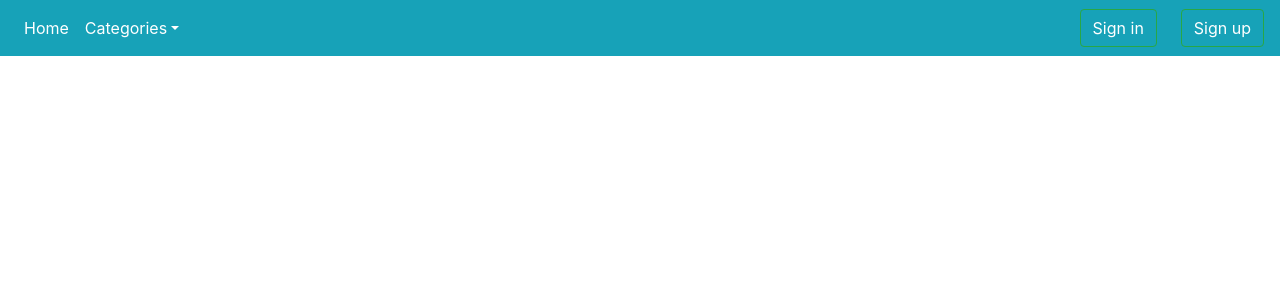
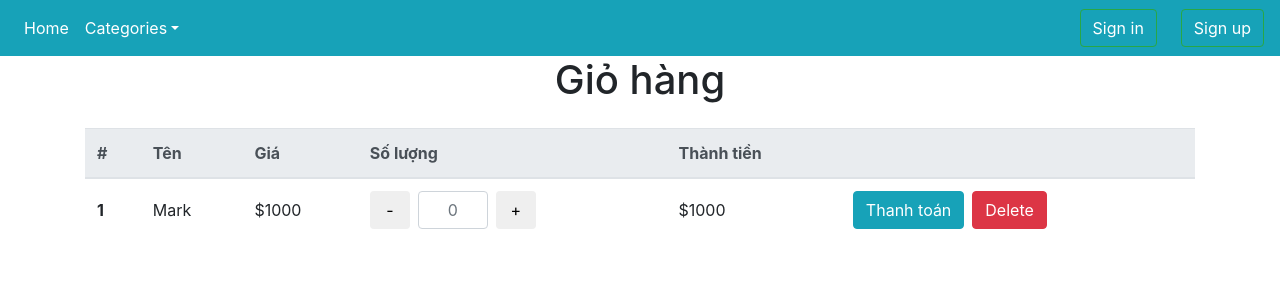
Before and after one commit to oscar-nguyen-goldenowl/manage-cart, a React (Create React App) app: page /oscar/cart in a window 1280 px wide. Shown: the top 300 px of the page. Built offline with nearby package versions, Linux system fonts and the light colour scheme.

Commit message:
add gui cart page

```diff
--- /dev/null
+++ b/src/components/cart/index.js
@@ -0,0 +1,27 @@
+import React, { Component } from 'react';
+
+class Cart extends Component {
+    render() {
+        return (
+            <tr>
+                <th scope="row" style={{verticalAlign: 'middle'}}>1</th>
+                <td style={{verticalAlign: 'middle'}}>Mark</td>
+                <td style={{verticalAlign: 'middle'}}>$1000</td>
+                <td style={{verticalAlign: 'middle'}}>
+                    <div className="form-group d-flex align-items-center" style={{marginBottom: 0}}>
+                        <button className="btn btn-default mr-2" style={{width: 40}}>-</button>
+                        <input className="form-control text-center" type="text" placeholder="0" style={{width: 70, display: 'inline-block'}}/>
+                        <button className="btn btn-default ml-2" style={{width: 40}}>+</button>
+                    </div>
+                </td>
+                <td style={{verticalAlign: 'middle'}}>$1000</td>
+                <td style={{verticalAlign: 'middle'}}>
+                    <button className="btn btn-info">Thanh toán</button>
+                    <button className="btn btn-danger ml-2">Delete</button>
+                </td>
+            </tr>
+        );
+    }
+}
+
+export default Cart;
--- a/src/components/product/index.js
+++ b/src/components/product/index.js
@@ -21,7 +21,7 @@ const Product = (props) => {
                         <button className="btn btn-info mr-2" style={{width: 40}}>-</button>
                         <input className="form-control text-center" type="text" placeholder="0" style={{width: 70, display: 'inline-block'}}/>
                         <button className="btn btn-primary ml-2" style={{width: 40}}>+</button>
-                        <button className="btn btn-warning ml-4">Mua</button>
+                        <NavLink to="/oscar/cart" className="btn btn-warning ml-4">Mua</NavLink>
                     </div>
                 </div>
             </div>
--- a/src/components/productDetail/index.js
+++ b/src/components/productDetail/index.js
@@ -5,6 +5,8 @@ import {
     getProductDetailSuccess,
     getProductDetailError
 } from '../../actions';
+
+import {NavLink} from "react-router-dom";
 
 import "./detail.css";
 
@@ -39,7 +41,7 @@ class ProductDetail extends Component {
                                         <button className="btn btn-info mr-2" style={{width: 40}}>-</button>
                                         <input className="form-control text-center" type="text" placeholder="0" style={{width: 70, display: 'inline-block'}}/>
                                         <button className="btn btn-primary ml-2" style={{width: 40}}>+</button>
-                                        <button className="btn btn-warning ml-4">Mua</button>
+                                        <NavLink to="/oscar/cart" className="btn btn-warning ml-4">Mua</NavLink>
                                     </div>
                                 </div>
                             </div>
--- /dev/null
+++ b/src/containers/Carts.js
@@ -0,0 +1,32 @@
+import React, { Component } from 'react';
+
+import Cart from '../components/cart';
+import Pagination from '../components/pagination';
+
+class Carts extends Component {
+    render() {
+        return (
+            <div className="container">
+                <h1 className="text-center">Giỏ hàng</h1>
+                <table className="table mt-4">
+                    <thead className="thead-light">
+                        <tr>
+                            <th scope="col">#</th>
+                            <th scope="col">Tên</th>
+                            <th scope="col">Giá</th>
+                            <th scope="col">Số lượng</th>
+                            <th scope="col">Thành tiền</th>
+                            <th></th>
+                        </tr>
+                    </thead>
+                    <tbody>
+                        <Cart/>
+                    </tbody>
+                </table>
+                {/* <Pagination pageNumbers={pageNumbers}  handleClick={this.handleClick}/> */}
+            </div>
+        );
+    }
+}
+
+export default Carts;
--- a/src/containers/Routes.js
+++ b/src/containers/Routes.js
@@ -1,13 +1,15 @@
 import React, { Component, Fragment } from 'react';
 import { Route, Switch, Redirect} from 'react-router-dom';
-import Home from '../containers/Home';
-import Navigation from '../containers/Navigation';
-import ProductCategory from '../containers/ProductCategory';
+import Home from './Home';
+import Navigation from './Navigation';
+import ProductCategory from './ProductCategory';
+import Carts from './Carts';
 import Loading from '../components/loading';
 import Signin from '../components/signin';
 import Signup from '../components/signup';
 import ProductDetail from '../components/productDetail';
 import Search from '../components/search';
+
 
 class Routes extends Component {
     render() {
@@ -25,6 +27,7 @@ class Routes extends Component {
                     <Route exact path="/signup" component={Signup}/>
                     <Route exact path="/products/:slug" component={ProductCategory}/>
                     <Route exact path="/products/:slug/detail" component={ProductDetail}/>
+                    <Route exact path="/:user/cart" component={Carts}/>
                 </Switch>
             </Fragment>
         );
```
